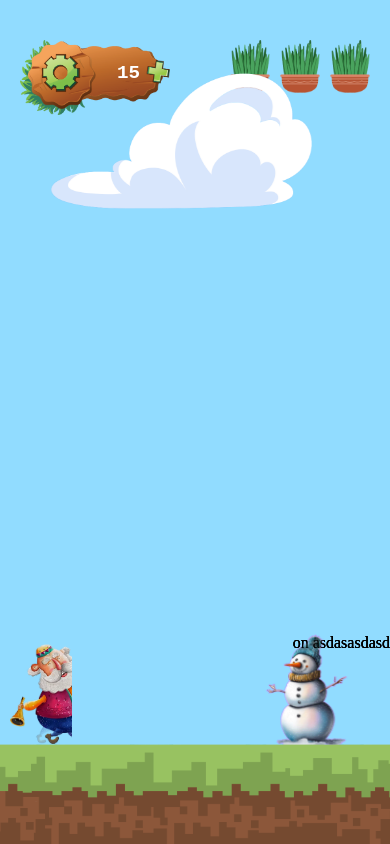
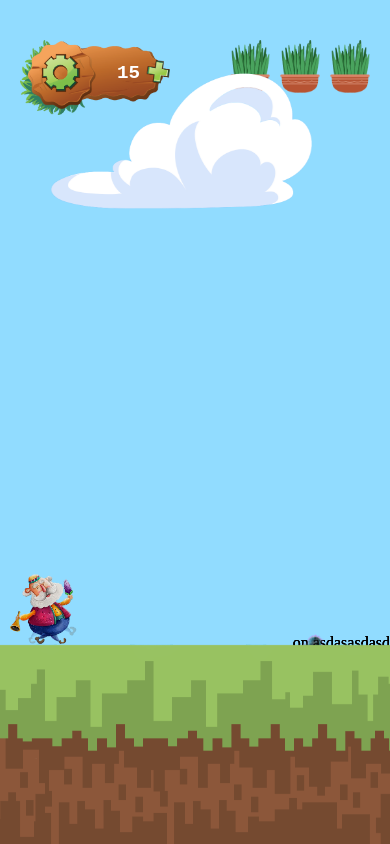
Before and after one commit to SinaMAlizadeh/nowruz-game, a React (Vite) app: page / in a window 390 px wide. Built offline with nearby package versions, Linux system fonts and the light colour scheme.

Commit message:
ADD: mobile size media query

```diff
--- a/src/components/land/land.style.ts
+++ b/src/components/land/land.style.ts
@@ -27,4 +27,8 @@
   bottom: 0;
   right: -${(p) => p.width}px;
   height: 100px;
+  @media only screen and (max-width: 480px) {
+    height: 200px;
+    background-size: 400px 200px;
+  }
 `;
--- a/src/components/player/player.style.ts
+++ b/src/components/player/player.style.ts
@@ -19,6 +19,9 @@
 const MoveUp = keyframes`
   0% {
     bottom: 100px;
+    @media only screen and (max-width: 480px) {
+      bottom: 200px;
+  }
   }
   100% {
     bottom: 350px;
@@ -37,6 +40,9 @@
   }
   100% {
     bottom: 100px;
+    @media only screen and (max-width: 480px) {
+      bottom: 200px;
+  }
   }
 `;
 
@@ -63,11 +69,11 @@
       animation: ${MoveUp} 0.3s forwards, ${StayTop} 0.07s forwards 0.3s,
         ${MoveDown} 0.4s forwards 0.37s;
     `}
-
-  @media only screen and (max-width: 600px) {
-    bottom: 100px;
-    left: 10px;
-    width: 16%;
+  @media only screen and (max-width: 480px) {
+    width: 70px;
+    height: 70px;
+    background-size: 70px 70px;
+    bottom: 200px;
   }
 `;
 
```
